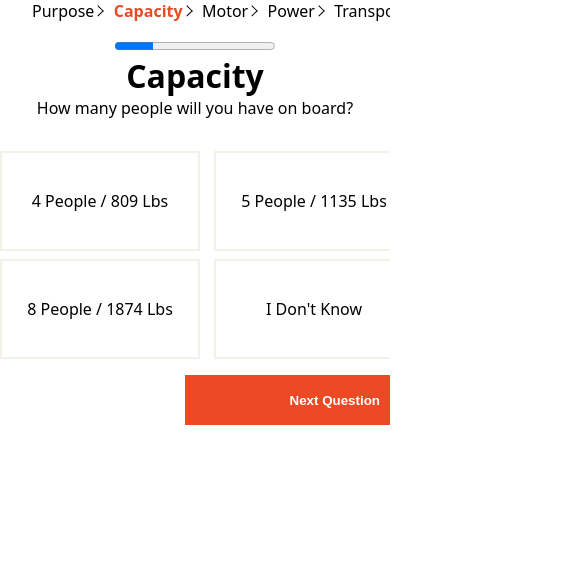
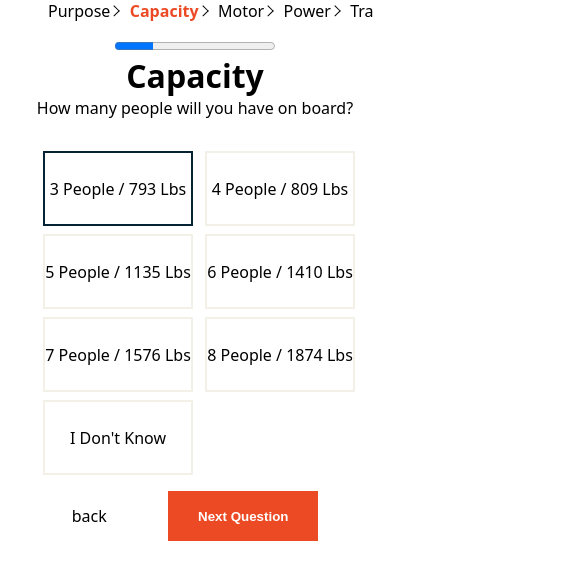
Before and after one commit to ItsAndrewM/product_quiz, a Next.js app: page /quiz/capacity in a window 390 px wide. Shown: the top 580 px of the page, 585 px wide, since content can reach past the window. Built offline with nearby package versions, Linux system fonts and the light colour scheme.

Commit message:
update to mobile styling

```diff
--- a/components/blocks/answers/answerInput/answerInput.module.css
+++ b/components/blocks/answers/answerInput/answerInput.module.css
@@ -41,3 +41,16 @@
   height: 100px;
   max-height: 100px;
 }
+
+/* //////////////////////////////////////////////////////////////// */
+/* /////////////////////////mobile styling///////////////////////// */
+/* //////////////////////////////////////////////////////////////// */
+
+@media (max-width: 600px) {
+  .listItem {
+    width: 150px !important;
+    max-width: 150px;
+    height: 75px;
+    max-height: 75px;
+  }
+}
--- a/components/ui/navigation/breadcrumbs/breadcrumbs.module.css
+++ b/components/ui/navigation/breadcrumbs/breadcrumbs.module.css
@@ -74,3 +74,24 @@
   left: 0.25em;
   transform: rotate(-135deg);
 }
+
+/* //////////////////////////////////////////////////////////////// */
+/* /////////////////////////mobile styling///////////////////////// */
+/* //////////////////////////////////////////////////////////////// */
+
+/* https://stackoverflow.com/questions/71131353/how-put-scroll-to-top-when-scroller-is-inside-div-in-react */
+
+@media (max-width: 600px) {
+  .wrapper {
+    max-width: 600px;
+    padding: 0em 1em;
+  }
+  .list {
+    max-width: 100%;
+    overflow-x: scroll;
+  }
+  .progress,
+  .progress::-moz-progress-bar {
+    max-width: 600px;
+  }
+}
--- a/styles/question.module.css
+++ b/styles/question.module.css
@@ -88,3 +88,17 @@
   flex-direction: column;
   gap: 1em;
 }
+
+/* //////////////////////////////////////////////////////////////// */
+/* /////////////////////////mobile styling///////////////////////// */
+/* //////////////////////////////////////////////////////////////// */
+
+@media (max-width: 600px) {
+  .list {
+    grid-template-columns: repeat(2, minmax(50%, auto));
+  }
+
+  .submit {
+    width: 150px;
+  }
+}
```
